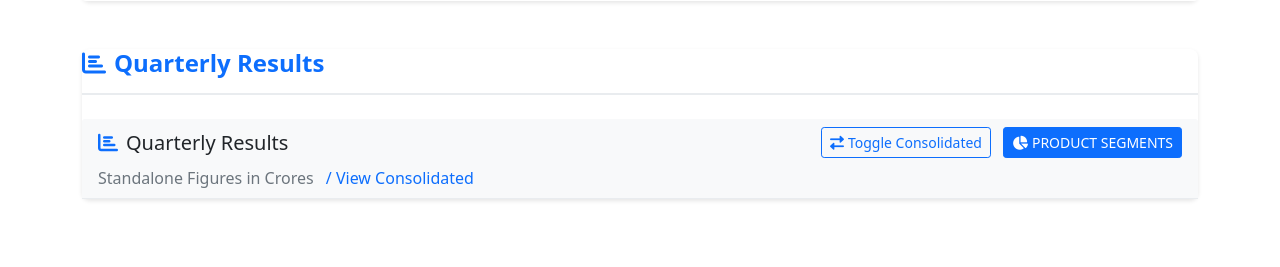
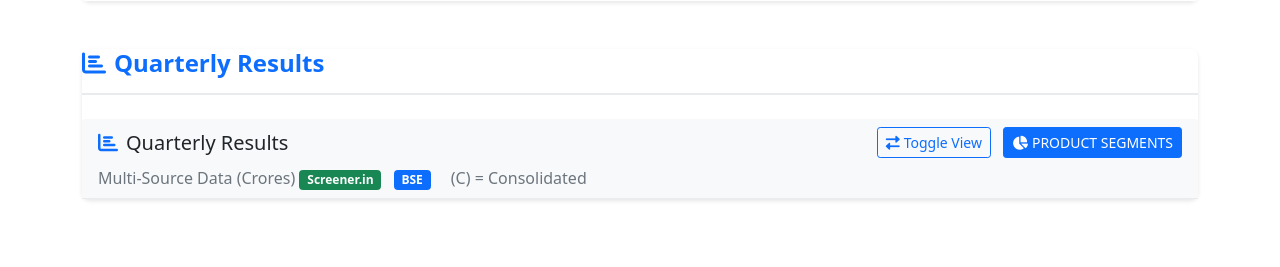
Before and after one commit to gurudayal37/indian-stock-ai-chatbot, a FastAPI app: template app/templates/stock_detail.html in a window 1280 px wide. Shown: the part 1417-1684 px from the top of the page. Run offline with FastAPI, Linux system fonts and the light colour scheme; the template is opened without the code that fills it, so the values that code supplies are empty.

Commit message:
Enhance UI to display Screener.in quarterly data properly
- Add source indicators (Screener.in/BSE) with color coding
- Show consolidated status for each quarter
- Update subtitle to indicate multi-source data
- Add filtering capability between different data sources
- Improve header styling for better readability
- All Screener transformations working correctly without scaling issues

```diff
--- a/app/templates/stock_detail.html
+++ b/app/templates/stock_detail.html
@@ -47,6 +47,17 @@
         .quarterly-table .quarter-header {
             width: 120px;
             text-align: center;
+            padding: 8px 4px;
+        }
+
+        .quarterly-table .quarter-header div:first-child {
+            font-weight: 600;
+            margin-bottom: 2px;
+        }
+
+        .quarterly-table .quarter-header div:last-child {
+            font-size: 0.7rem;
+            opacity: 0.8;
         }
         .quarterly-table td {
             border: 1px solid #dee2e6;
@@ -301,7 +312,7 @@
                                  </h5>
                                  <div>
                                      <button class="btn btn-sm btn-outline-primary me-2" onclick="toggleConsolidated()">
-                                         <i class="fas fa-exchange-alt me-1"></i>Toggle Consolidated
+                                         <i class="fas fa-exchange-alt me-1"></i>Toggle View
                                      </button>
                                      <button class="btn btn-sm btn-primary">
                                          <i class="fas fa-chart-pie me-1"></i>PRODUCT SEGMENTS
@@ -309,8 +320,10 @@
                                  </div>
                              </div>
                              <p class="mb-0 mt-2 text-muted">
-                                 <span id="quarterlySubtitle">Standalone Figures in Crores</span>
-                                 <span class="text-primary ms-2" style="cursor: pointer;" onclick="toggleConsolidated()">/ View Consolidated</span>
+                                 <span id="quarterlySubtitle">Multi-Source Data (Crores)</span>
+                                 <span class="badge bg-success me-2">Screener.in</span>
+                                 <span class="badge bg-primary me-2">BSE</span>
+                                 <span class="text-muted ms-2">(C) = Consolidated</span>
                              </p>
                          </div>
                          <div class="card-body p-0">
@@ -455,7 +468,7 @@
             }
         }
 
-        async function loadQuarterlyResults() {
+        async function loadQuarterlyResults(source = 'all') {
             try {
                 document.getElementById('quarterlyLoading').style.display = 'block';
                 document.getElementById('quarterlyContent').style.display = 'none';
@@ -467,7 +480,17 @@
 
                 console.log('Raw quarterly data received:', quarterlyData);
 
-                populateQuarterlyTable(quarterlyData);
+                // Filter data based on source if specified
+                let filteredData = quarterlyData;
+                if (source === 'screener') {
+                    filteredData = quarterlyData.filter(q => q.source === 'Screener');
+                } else if (source === 'bse') {
+                    filteredData = quarterlyData.filter(q => q.source === 'BSE');
+                }
+
+                console.log(`Filtered data for source '${source}':`, filteredData);
+
+                populateQuarterlyTable(filteredData);
 
                 document.getElementById('quarterlyLoading').style.display = 'none';
                 document.getElementById('quarterlyContent').style.display = 'block';
@@ -490,6 +513,7 @@
                 console.log('Operating Profit field:', firstQuarter.operating_profit, 'Type:', typeof firstQuarter.operating_profit);
                 console.log('EBITDA field:', firstQuarter.ebitda, 'Type:', typeof firstQuarter.ebitda);
                 console.log('Net Profit field:', firstQuarter.net_profit, 'Type:', typeof firstQuarter.net_profit);
+                console.log('Source:', firstQuarter.source, 'Is Consolidated:', firstQuarter.is_consolidated);
             }
 
             // Clear existing content
@@ -515,7 +539,33 @@
             sortedQuarters.forEach(quarter => {
                 const th = document.createElement('th');
                 th.className = 'quarter-header';
-                th.textContent = quarter.quarter;
+
+                // Create quarter header with source and consolidated info
+                const quarterText = document.createElement('div');
+                quarterText.textContent = quarter.quarter;
+
+                const sourceInfo = document.createElement('div');
+                sourceInfo.className = 'text-muted';
+                sourceInfo.style.fontSize = '0.8rem';
+                sourceInfo.style.fontWeight = 'normal';
+
+                if (quarter.source === 'Screener') {
+                    sourceInfo.textContent = 'Screener.in';
+                    sourceInfo.style.color = '#28a745'; // Green for Screener
+                } else if (quarter.source === 'BSE') {
+                    sourceInfo.textContent = 'BSE';
+                    sourceInfo.style.color = '#007bff'; // Blue for BSE
+                } else {
+                    sourceInfo.textContent = quarter.source || 'Unknown';
+                }
+
+                // Add consolidated indicator
+                if (quarter.is_consolidated) {
+                    sourceInfo.textContent += ' (C)';
+                }
+
+                th.appendChild(quarterText);
+                th.appendChild(sourceInfo);
                 headerRow.appendChild(th);
             });
 
@@ -624,18 +674,22 @@
         }
 
         function toggleConsolidated() {
-            // Toggle between standalone and consolidated view
+            // Toggle between different views
             const subtitle = document.getElementById('quarterlySubtitle');
             const currentText = subtitle.textContent;
 
-            if (currentText.includes('Standalone')) {
-                subtitle.textContent = 'Consolidated Figures in Crores';
-                // Here you would reload quarterly data with consolidated figures
-                loadQuarterlyResults(true); // true for consolidated
+            if (currentText.includes('Multi-Source')) {
+                subtitle.textContent = 'Screener.in Data Only (Crores)';
+                // Here you would reload quarterly data with only Screener data
+                loadQuarterlyResults('screener');
+            } else if (currentText.includes('Screener.in')) {
+                subtitle.textContent = 'BSE Data Only (Crores)';
+                // Here you would reload quarterly data with only BSE data
+                loadQuarterlyResults('bse');
             } else {
-                subtitle.textContent = 'Standalone Figures in Crores';
-                // Here you would reload quarterly data with standalone figures
-                loadQuarterlyResults(false); // false for standalone
+                subtitle.textContent = 'Multi-Source Data (Crores)';
+                // Here you would reload quarterly data with all sources
+                loadQuarterlyResults('all');
             }
         }
     </script>
```
